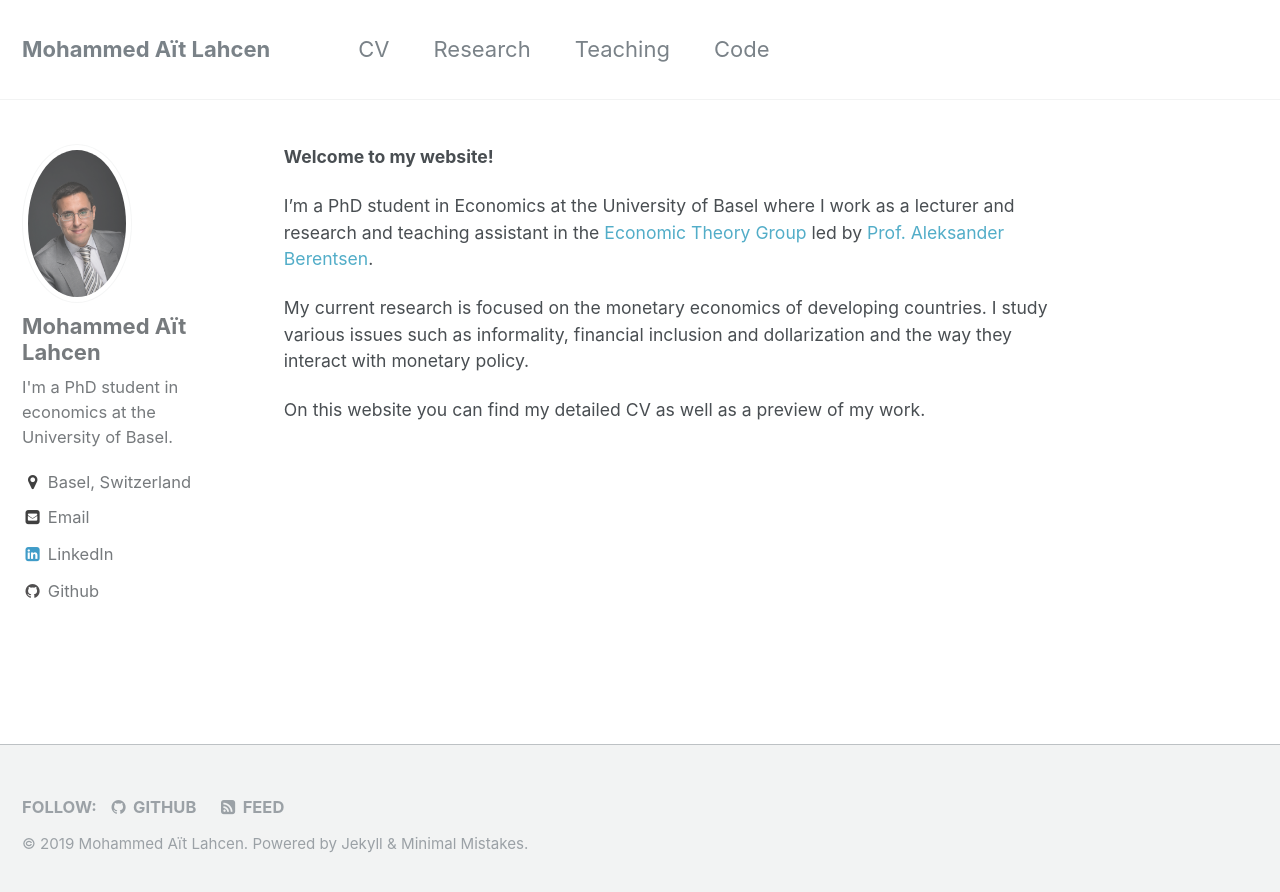
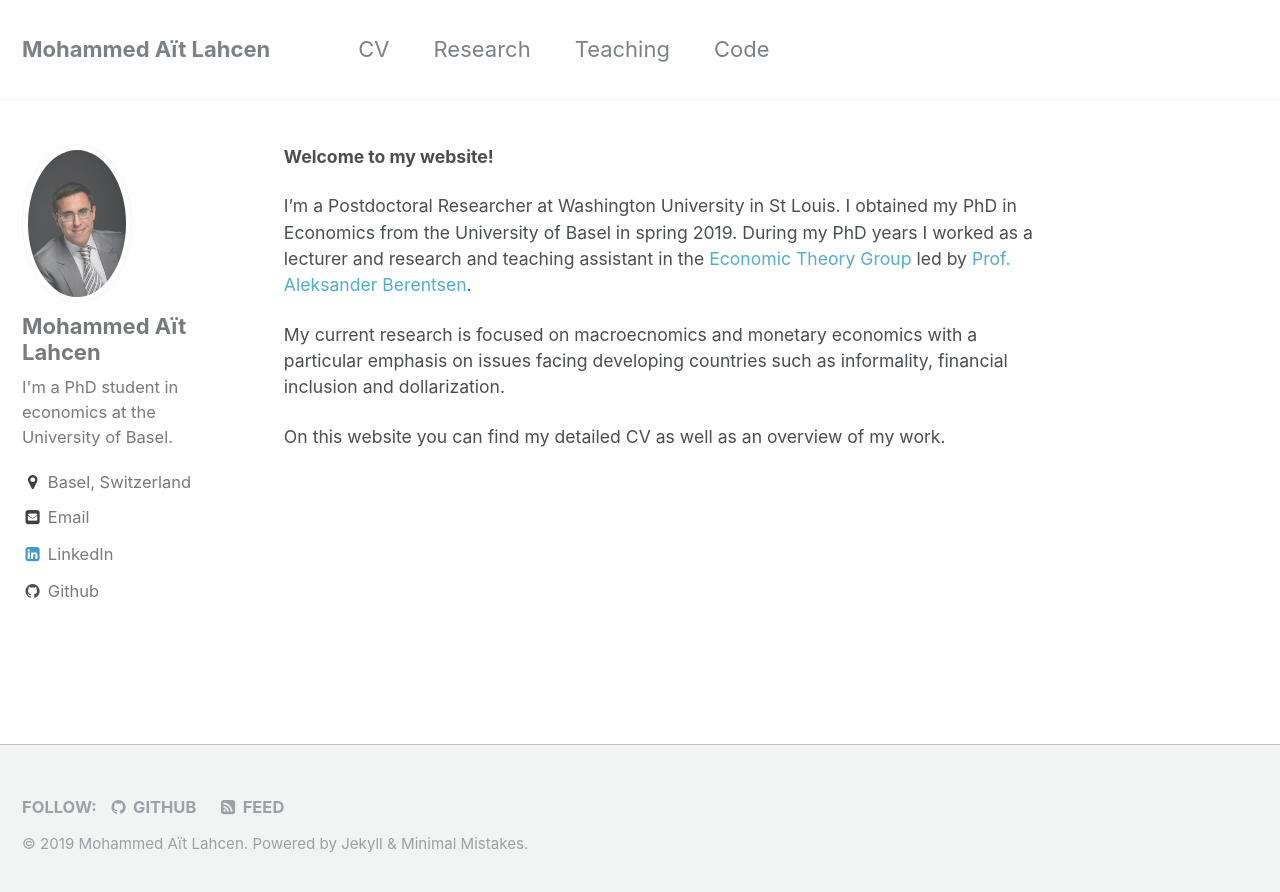
Before and after one commit to maitlahcen/maitlahcen.github.io, a Jekyll site: the page built from index.md, in a window 1280 px wide. Shown: the top 892 px of the page. Built offline with Jekyll 4.4.1, drawn with Linux system fonts in a browser that asks for light colours.

Commit message:
Updated position

```diff
--- a/index.md
+++ b/index.md
@@ -5,8 +5,8 @@
 
 **Welcome to my website!**
 
-I'm a PhD student in Economics at the University of Basel where I work as a lecturer and research and teaching assistant in the [Economic Theory Group](https://wwz.unibas.ch/en/economictheory/) led by [Prof. Aleksander Berentsen](https://wwz.unibas.ch/en/berentsen/).
+I'm a Postdoctoral Researcher at Washington University in St Louis. I obtained my PhD in Economics from the University of Basel in spring 2019. During my PhD years I worked as a lecturer and research and teaching assistant in the [Economic Theory Group](https://wwz.unibas.ch/en/economictheory/) led by [Prof. Aleksander Berentsen](https://wwz.unibas.ch/en/berentsen/).
 
-My current research is focused on the monetary economics of developing countries. I study various issues such as informality, financial inclusion and dollarization and the way they interact with monetary policy.
+My current research is focused on macroecnomics and monetary economics with a particular emphasis on issues facing developing countries such as informality, financial inclusion and dollarization.
 
-On this website you can find my detailed CV as well as a preview of my work.
+On this website you can find my detailed CV as well as an overview of my work.
```
